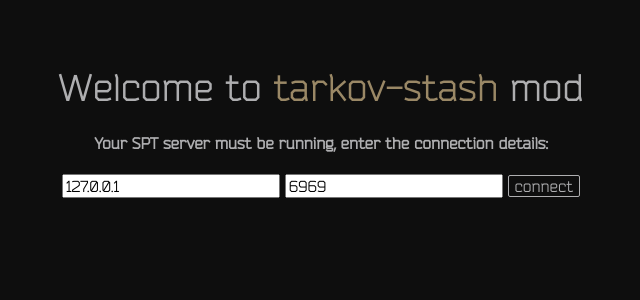
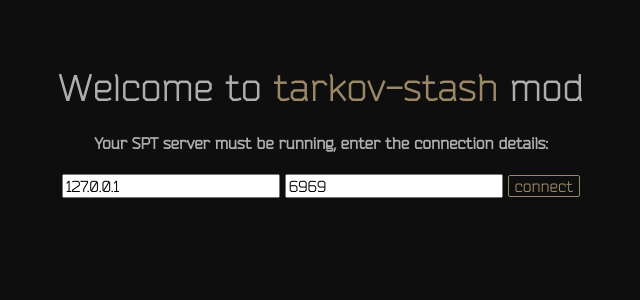
Before and after one commit to angel-git/tarkov-stash, a SvelteKit app: page / in a window 1280 px wide. Shown: the top 300 px of the page, without its empty margins (319-959 px from the left). Built offline with nearby package versions, Linux system fonts and the light colour scheme.

Commit message:
#78 Style main page buttons

```diff
--- a/src/routes/+page.svelte
+++ b/src/routes/+page.svelte
@@ -70,7 +70,7 @@
   <form>
     <input name="host" type="text" bind:value={hostValue} />
     <input name="port" type="number" bind:value={portValue} />
-    <button type="submit" on:click={connectToServer}>connect</button>
+    <button class="primary" type="submit" on:click={connectToServer}>connect</button>
   </form>
   {#if sessions.length > 0}
     <h5>Select profile to load:</h5>
@@ -78,7 +78,7 @@
       {#each sessions as session}
         <div class="session">
           <div>{session.username} ({session.id})</div>
-          <button on:click={() => loadProfile(session)}>load</button>
+          <button class="primary" on:click={() => loadProfile(session)}>load</button>
         </div>
       {/each}
     </div>
```
